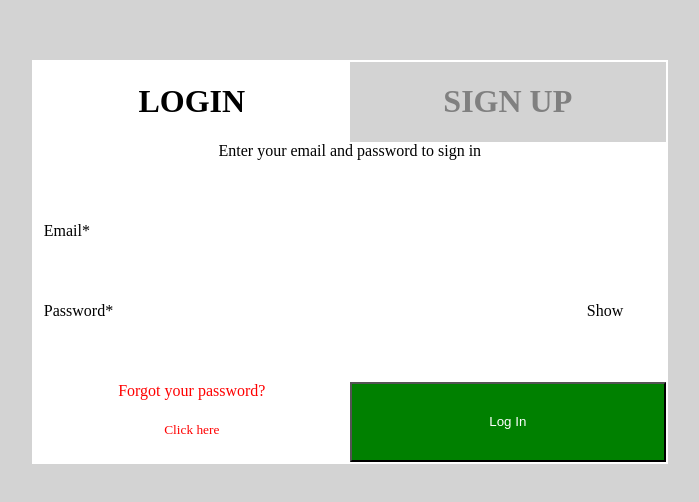
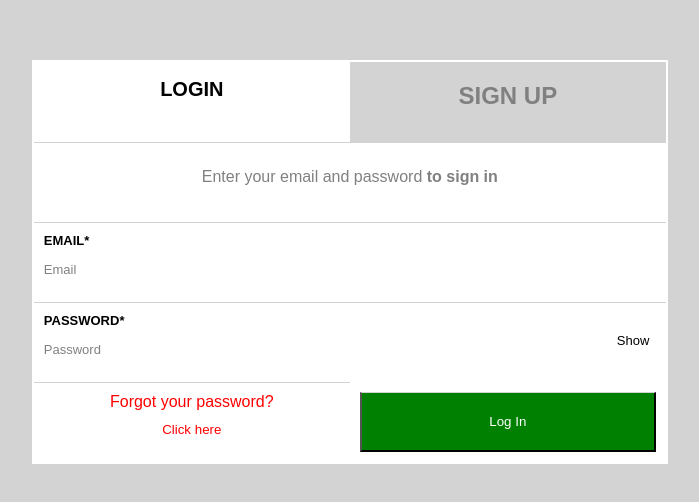
Before and after one commit to cs-fullstack-2020-spring/css-grid-practice1-MaryHooker, a plain HTML site: page index.html in a window 1280 px wide. Shown: the part 130-632 px from the top of the page, without its empty margins (229-928 px from the left). Drawn offline with Linux system fonts and the light colour scheme.

Commit message:
Kinda_close

```diff
--- a/index.html
+++ b/index.html
@@ -11,14 +11,16 @@
     <div class="container">
 
 
-            <header id="login"><h1>LOGIN</h1></header>
-            <header id="sign_up"><h1>SIGN UP</h1></header>
+            <header id="login"><h2>LOGIN</h2></header>
+            <header id="sign_up"><h2>SIGN UP</h2></header>
 
 
-        <section id="text">Enter your email and password to sign in</section>
+        <section id="text">Enter your email and password <span>to sign in</span></section>
 
-        <div id="class">Email*</div>
-        <div id="password">Password*</div>
+        <div id="class">EMAIL*</div>
+        <div id="example1">Email</div>
+        <div id="password">PASSWORD*</div>
+        <div id="example2">Password</div>
 
         <aside id="show">Show</aside>
 
--- a/style.css
+++ b/style.css
@@ -15,12 +15,14 @@ html, body{
     margin-left: 20%;
     align-content: center;
     justify-content: center;
+    font-family: Arial, Helvetica, sans-serif;
 }
 
 #login{
     grid-column: 1/5;
     grid-row: 1/3;
     text-align: center;
+    font-size: smaller;
 }
 
 #sign_up{
@@ -35,23 +37,58 @@ html, body{
     grid-column: 1/9;
     grid-row: 3/5;
     text-align: center;
+    color: gray;
+    padding-top: 25px;
+    border-top: solid 1px lightgray;
+}
+
+span{
+    font-weight: bold;
 }
 
 #class{
     grid-column: 1/9;
     grid-row: 5/6;
+    padding-top: 10px;
     padding-left: 10px;
+    font-weight: bold;
+    font-size: small;
+    border-top: solid 1px lightgray;
+}
+
+#example1{
+    grid-column: 1/5;
+    grid-row: 6/7;
+    padding-left: 10px;
+    color: gray;
+    font-size: small;
 }
 
 #password{
     grid-column: 1/8;
     grid-row: 7/8;
+    padding-top: 10px;
     padding-left: 10px;
+    font-weight: bold;
+    font-size: small;
+    border-top: solid 1px lightgray;
+}
+
+#example2{
+    grid-column: 1/5;
+    grid-row: 8/9;
+    padding-left: 10px;
+    color: gray;
+    font-size: small;
 }
 
 #show{
     grid-column: 8/9;
     grid-row: 7/9;
+    padding-top: 30px;
+    border-top: solid 1px lightgray;
+    padding-left: 30px;
+    font-size: small;
 }
 
 #forgot{
@@ -60,6 +97,8 @@ html, body{
     background-color: white;
     color: red;
     text-align: center;
+    border-top: solid 1px lightgrey;
+    padding-top: 10px;
 }
 
 #click{
@@ -76,4 +115,6 @@ html, body{
     grid-row: 9/11;
     background-color: green;
     color: white;
+    border-top: solid 1px lightgray;
+    margin: 10px;
 }
```
